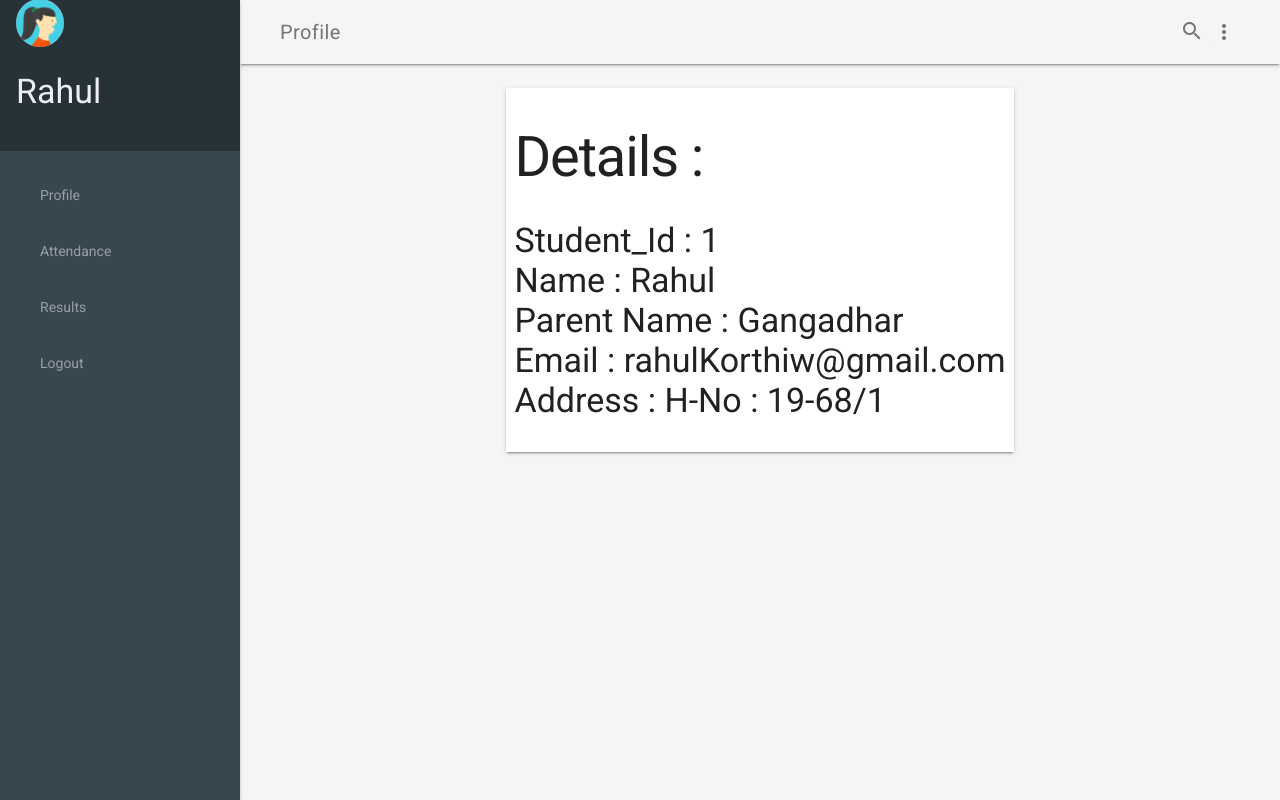
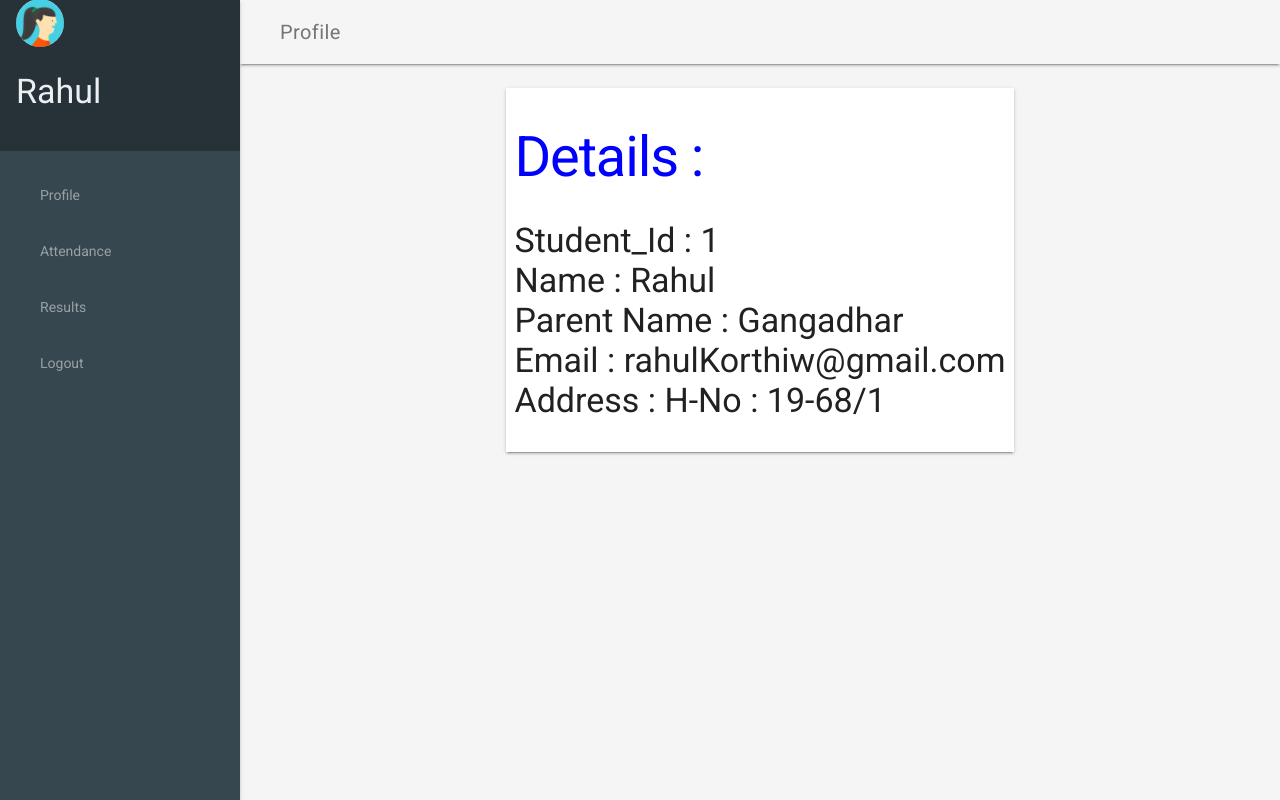
Before and after one commit to Korthiwada/School, a Django app: template Code/Student_Portal/templates/Student_Portal/profile.html in a window 1280 px wide. Run offline with Django 3.2, Linux system fonts and the light colour scheme; the template is opened without the code that fills it: values that come from a table or form of the project are taken from there, others are empty; data comes from the database, SQL or seed files in the repository; both versions use the stored data as it was after the commit.

Commit message:
Removal of Unwanted Tags

```diff
--- a/Code/Student_Portal/templates/Student_Portal/profile.html
+++ b/Code/Student_Portal/templates/Student_Portal/profile.html
@@ -16,8 +16,10 @@
   limitations under the License
 -->
 <html lang="en">
-  <head>
-      {% load staticfiles %}
+ {% load staticfiles %}
+  <head><link rel="shortcut icon" href="{% static 'Blog/images/emb.ico' %}" />
+      <title>{{student.name}}</title>
+
     <meta charset="utf-8">
     <meta http-equiv="X-UA-Compatible" content="IE=edge">
     <meta name="description" content="A front-end template that helps you build fast, modern mobile web apps.">
@@ -67,23 +69,7 @@
         <div class="mdl-layout__header-row">
           <span class="mdl-layout-title">Profile</span>
           <div class="mdl-layout-spacer"></div>
-          <div class="mdl-textfield mdl-js-textfield mdl-textfield--expandable">
-            <label class="mdl-button mdl-js-button mdl-button--icon" for="search">
-              <i class="material-icons">search</i>
-            </label>
-            <div class="mdl-textfield__expandable-holder">
-              <input class="mdl-textfield__input" type="text" id="search">
-              <label class="mdl-textfield__label" for="search">Enter your query...</label>
-            </div>
-          </div>
-          <button class="mdl-button mdl-js-button mdl-js-ripple-effect mdl-button--icon" id="hdrbtn">
-            <i class="material-icons">more_vert</i>
-          </button>
-          <ul class="mdl-menu mdl-js-menu mdl-js-ripple-effect mdl-menu--bottom-right" for="hdrbtn">
-            <li class="mdl-menu__item">About</li>
-            <li class="mdl-menu__item">Contact</li>
-            <li class="mdl-menu__item">Legal information</li>
-          </ul>
+
         </div>
       </header>
       <div class="demo-drawer mdl-layout__drawer mdl-color--blue-grey-900 mdl-color-text--blue-grey-50">
@@ -107,7 +93,7 @@
 	  <div class="mdl-grid demo-content" >
           <div class="demo-charts mdl-color--white mdl-shadow--2dp mdl-cell mdl-cell--12-col mdl-grid">
 		  <div>
-            <h1 font-size="1000%">
+            <h1 font-size="1000%" style="color:blue">
                 Details :
                 <br>
             </h1>
@@ -115,7 +101,6 @@
                 Student_Id : {{ student.id }}
                 <br>
                 Name : {{ student.name }}
-
                 <br>
            Parent Name : {{ student.p_name }}
                 <br>
```
Also changed, not shown: Code/Student_Portal/templates/Student_Portal/Attendance.html (+4 -31 lines), Code/Student_Portal/templates/Student_Portal/Results.html (+3 -19 lines), Code/db.sqlite3.
